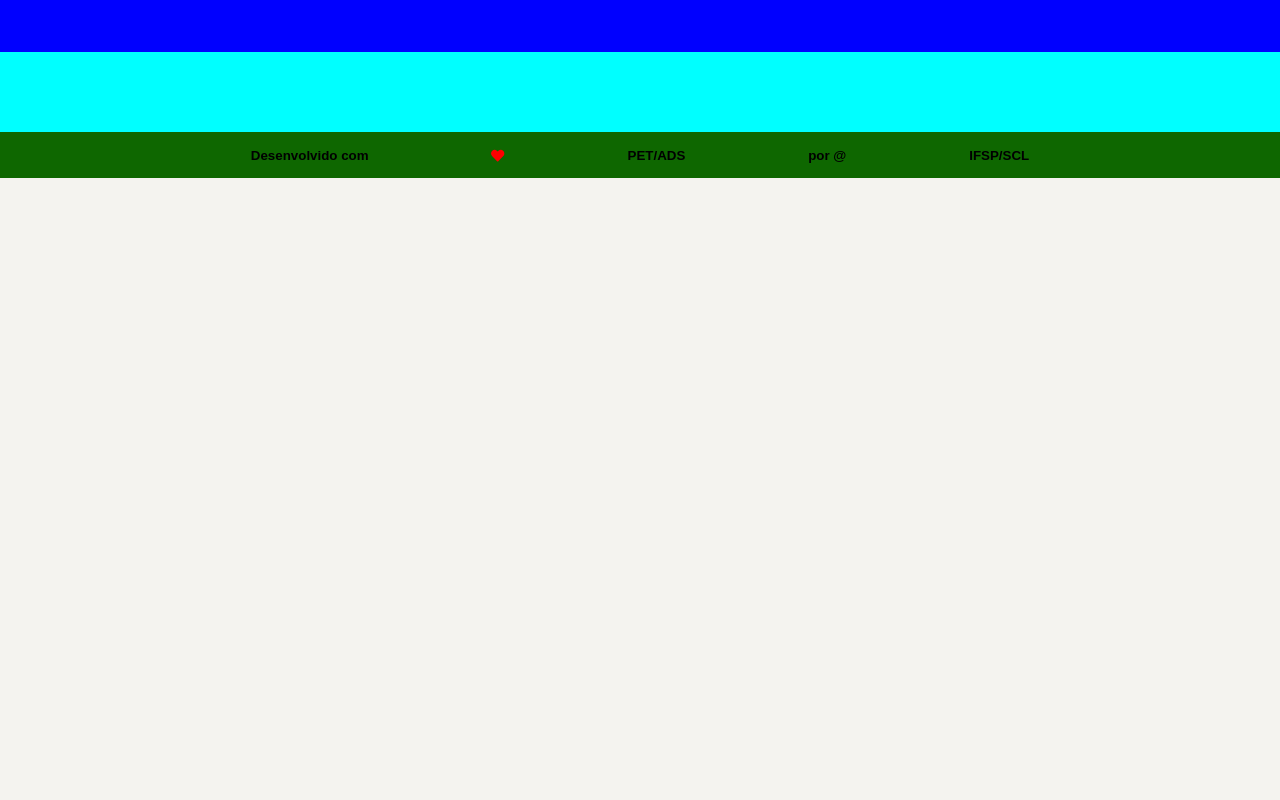
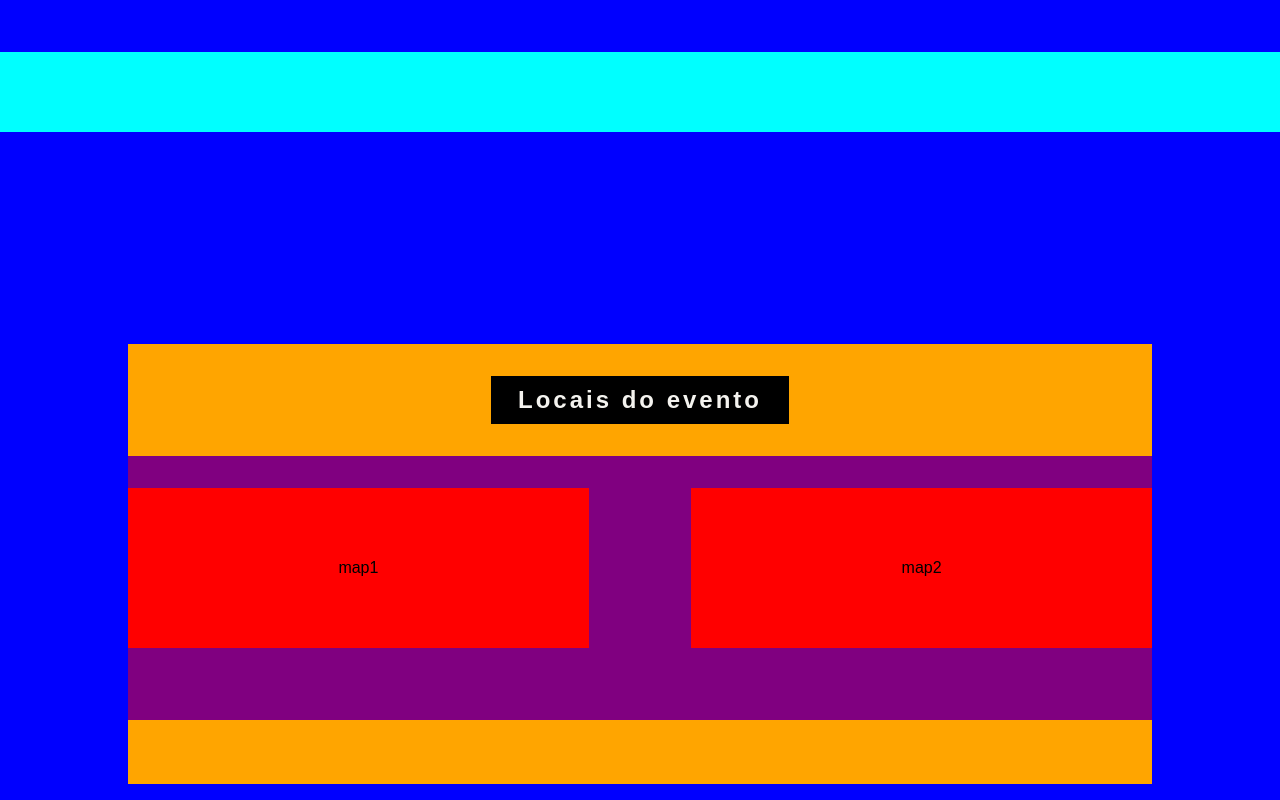
Before and after one commit to pet-ads/wecomp-new, a React (Vite) app: page / in a window 1280 px wide. Shown: the part 3580-4380 px from the top of the page. Before the commit the page ends 3758 px from the top, so only its background shows below. Built offline with nearby package versions, Linux system fonts and the light colour scheme.

Commit message:
feat: create locations section

```diff
--- /dev/null
+++ b/src/components/sections/Locations/index.tsx
@@ -0,0 +1,18 @@
+// Styles
+import SubTitle from "../../ui/SubTitle";
+import { LocalContainer, LocalContent, MapsContainer, Map } from "./styles";
+
+
+export default function Locations() {
+  return (
+    <LocalContainer>
+      <LocalContent>
+        <SubTitle children="Locais do evento" />
+        <MapsContainer>
+          <Map>map1</Map>
+          <Map>map2</Map>
+        </MapsContainer>
+      </LocalContent>
+    </LocalContainer>
+  );
+}
--- /dev/null
+++ b/src/components/sections/Locations/styles.ts
@@ -0,0 +1,38 @@
+// External Library
+import styled from "styled-components";
+
+// Styles
+import {
+  SectionContainer,
+  SectionContent,
+} from "../../../styles/SectionContainer";
+
+export const LocalContainer = styled(SectionContainer)``;
+
+export const LocalContent = styled(SectionContent)``;
+
+export const MapsContainer = styled.div`
+  display: flex;
+  justify-content: space-between;
+  align-items: flex-start;
+
+  width: 100%;
+  height: 25vh;
+
+  padding: 2rem 0;
+  margin: 2rem 0;
+
+  background-color: purple;
+`;
+
+export const Map = styled.div`
+  display: flex;
+  flex-direction: column;
+  justify-content: center;
+  align-items: center;
+
+  width: 45%;
+  height: 80%;
+
+  background-color: red;
+`
--- a/src/pages/Home/index.tsx
+++ b/src/pages/Home/index.tsx
@@ -2,6 +2,7 @@
 import Footer from "../../components/Footer";
 import Header from "../../components/Header";
 import HeroBanner from "../../components/sections/HeroBanner";
+import Locations from "../../components/sections/Locations";
 import Programming from "../../components/sections/Programming";
 import Prologue from "../../components/sections/Prologue";
 import Supporters from "../../components/sections/Supporters";
@@ -18,6 +19,7 @@ export default function Home() {
         <Prologue />
         <Supporters />
         <Programming />
+        <Locations/>
       </Main>
       <Footer/>
     </>
```
